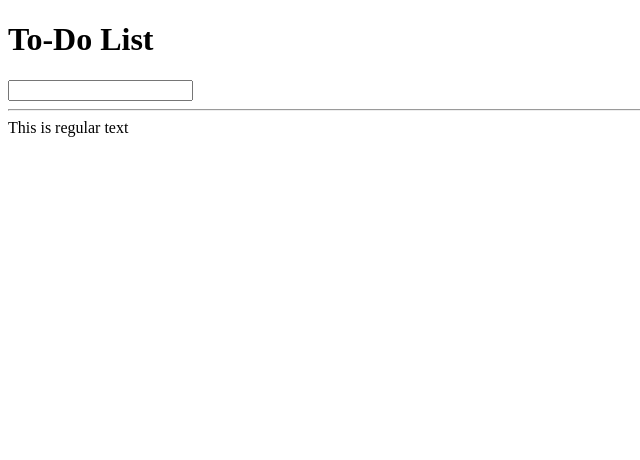
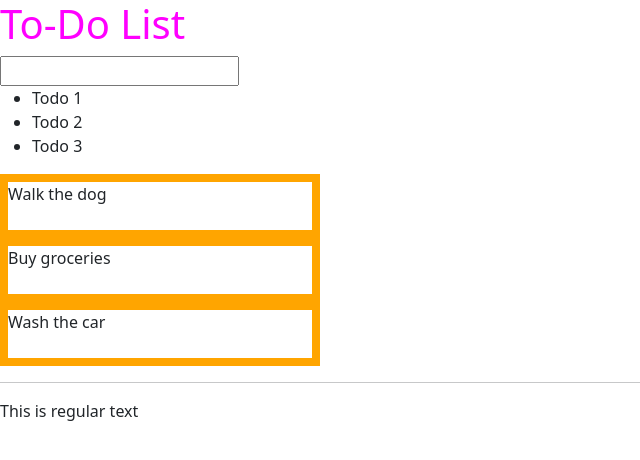
Before and after one commit to leahmdmartins10/GACodeProjects, a plain HTML site: page intro-html-css/index.html in a window 1280 px wide. Shown: the whole page, without its empty margins (0-640 px from the left). Drawn offline with nearby package versions, Linux system fonts and the light colour scheme; files that its build step writes are made by us from their sources.

Commit message:
working now on the index.html file and also worked on the css file

```diff
--- a/intro-html-css/css/style.css
+++ b/intro-html-css/css/style.css
@@ -0,0 +1,9 @@
+h1{
+    color: fuchsia;
+    font-size: 32px;
+}
+article{
+    height: 4rem;
+    width: 20rem;
+    border: 0.5rem solid orange;
+}
--- a/intro-html-css/index.html
+++ b/intro-html-css/index.html
@@ -4,16 +4,25 @@
     <meta charset="UTF-8">
     <meta name="viewport" content="width=device-width, initial-scale=1.0">
     <title>Intro to HTML and CSS</title>
-    <link rel="stylesheet" href="style.css">
+    <link rel="stylesheet" href="css/style.css">
+    <link href="https://cdn.jsdelivr.net/npm/bootstrap@5.2.0/dist/css/bootstrap.min.css" rel="stylesheet" integrity="sha384-gH2yIJqKdNHPEq0n4Mqa/HGKIhSkIHeL5AyhkYV8i59U5AR6csBvApHHNl/vI1Bx" crossorigin="anonymous">
+
 </head>
 <body>
     <!-- This is an h1 tag that displays a header with "To-Do" in span tags.
          This helps with styling in CSS. -->
     <h1><span>To-Do</span> List</h1>
-    <input>
+    <input type="text">
     <section id="todos-container">
         <!-- To-Dos Below -->
-
+         <ul>
+            <li>Todo 1</li>
+            <li>Todo 2</li>
+            <li>Todo 3</li>
+         </ul>
+         <article>Walk the dog</article>
+         <article>Buy groceries</article>
+         <article>Wash the car</article>
     </section>
     <hr> This is regular text
 </body>
```
